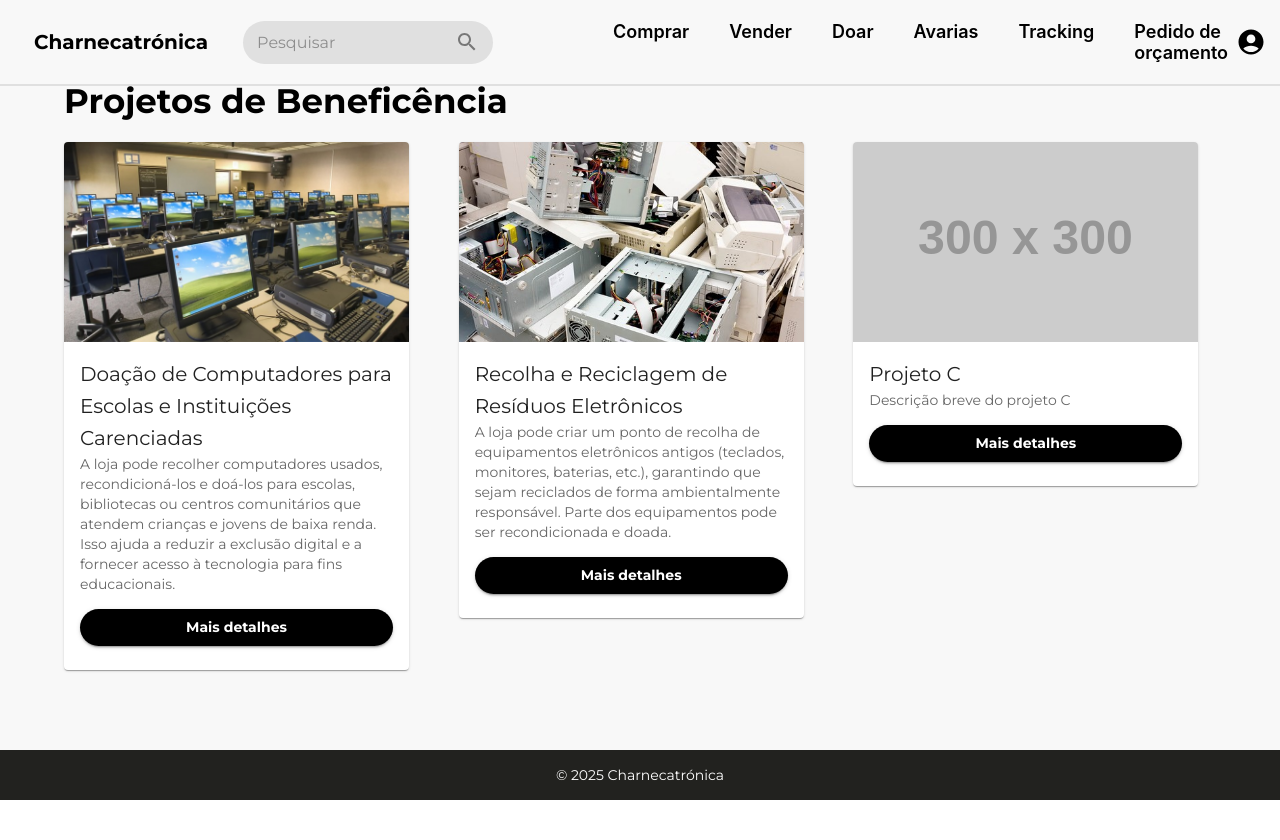
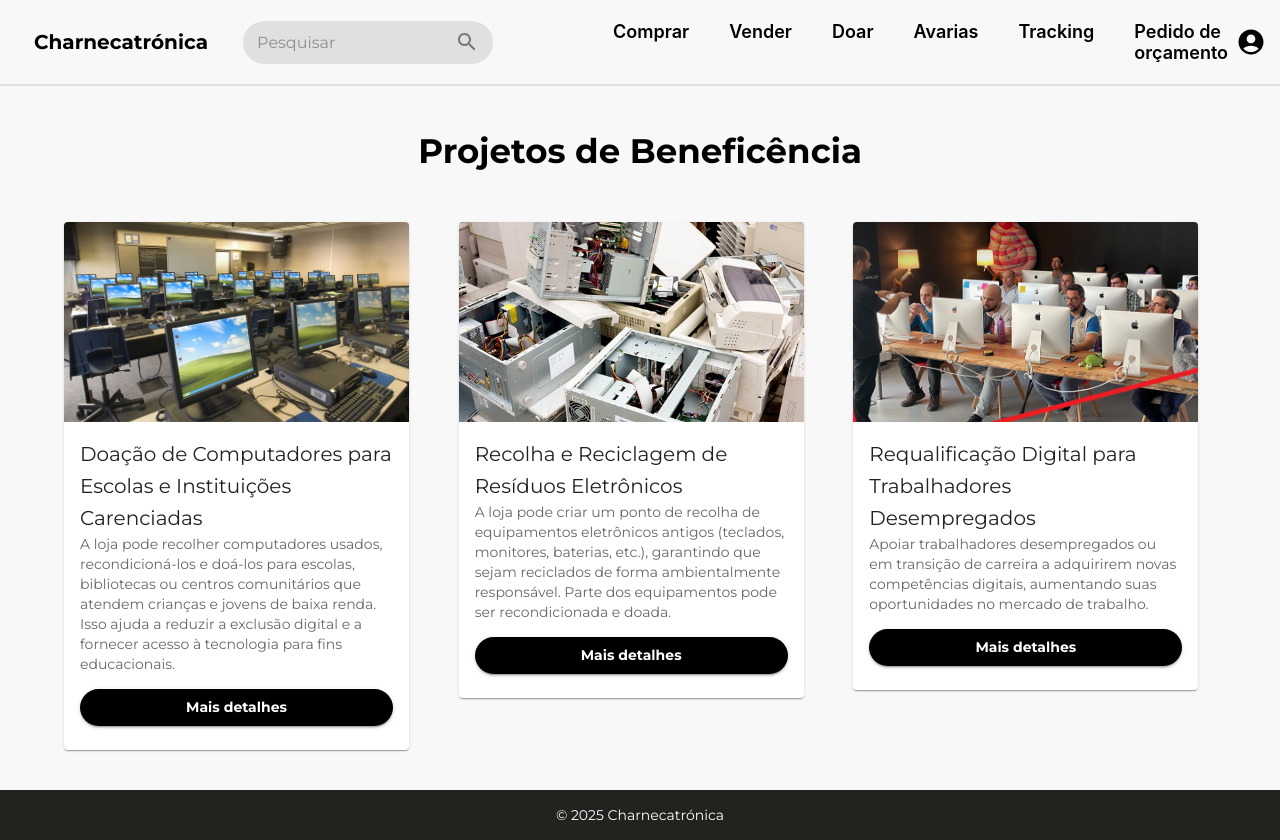
Before and after one commit to pedrorosa3/Charnecatronica, a React (Create React App) app in the folder projeto-grupo-9/: page /projetos-beneficiencia in a window 1280 px wide. Before the commit the page ends 800 px from the top, so only its background shows below. Built offline with nearby package versions, Linux system fonts and the light colour scheme.

Commit message:
Update projetosPage

```diff
--- a/projeto-grupo-9/src/Pages/ProjetosPage.js
+++ b/projeto-grupo-9/src/Pages/ProjetosPage.js
@@ -36,9 +36,9 @@ const ProjetosPage = () => {
     },
     {
       id: 3,
-      title: "Projeto C",
-      description: "Descrição breve do projeto C",
-      imagem: "https://via.placeholder.com/300",
+      title: "Requalificação Digital para Trabalhadores Desempregados",
+      description: "Apoiar trabalhadores desempregados ou em transição de carreira a adquirirem novas competências digitais, aumentando suas oportunidades no mercado de trabalho.",
+      imagem: "/images/requalificacao-trabalhadores.png",
     },
   ];
 
@@ -55,7 +55,7 @@ const ProjetosPage = () => {
 
       <Container sx={{ flex: 1, paddingTop: "80px", paddingBottom: "40px" }}>
         {/* Título da seção */}
-        <Typography variant="h4" sx={{ marginBottom: "20px", fontWeight: 600 }}>
+        <Typography variant="h4" sx={{ marginBottom: "50px",marginTop: "50px", fontWeight: 600, textAlign: "center"}}>
           Projetos de Beneficência
         </Typography>
 
```
Also changed, not shown: projeto-grupo-9/public/images/requalificacao-trabalhadores.png (added).
